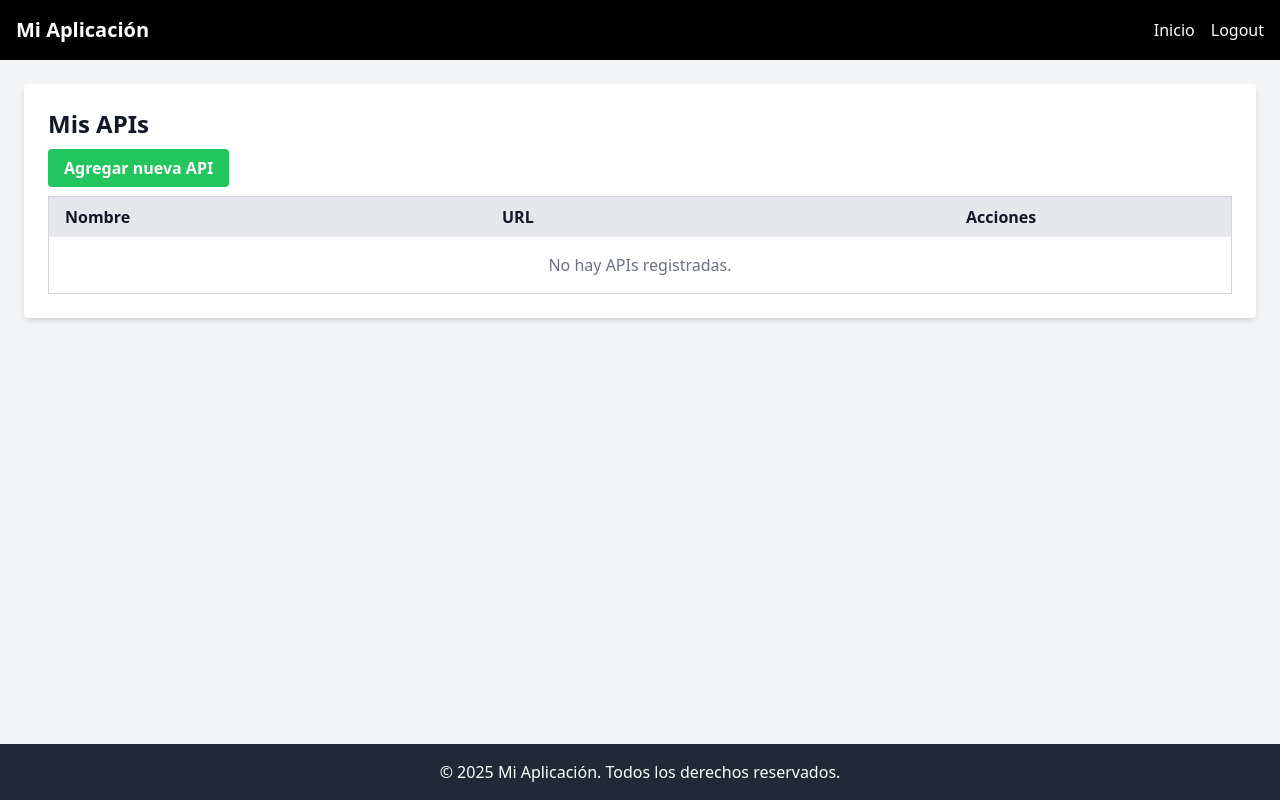
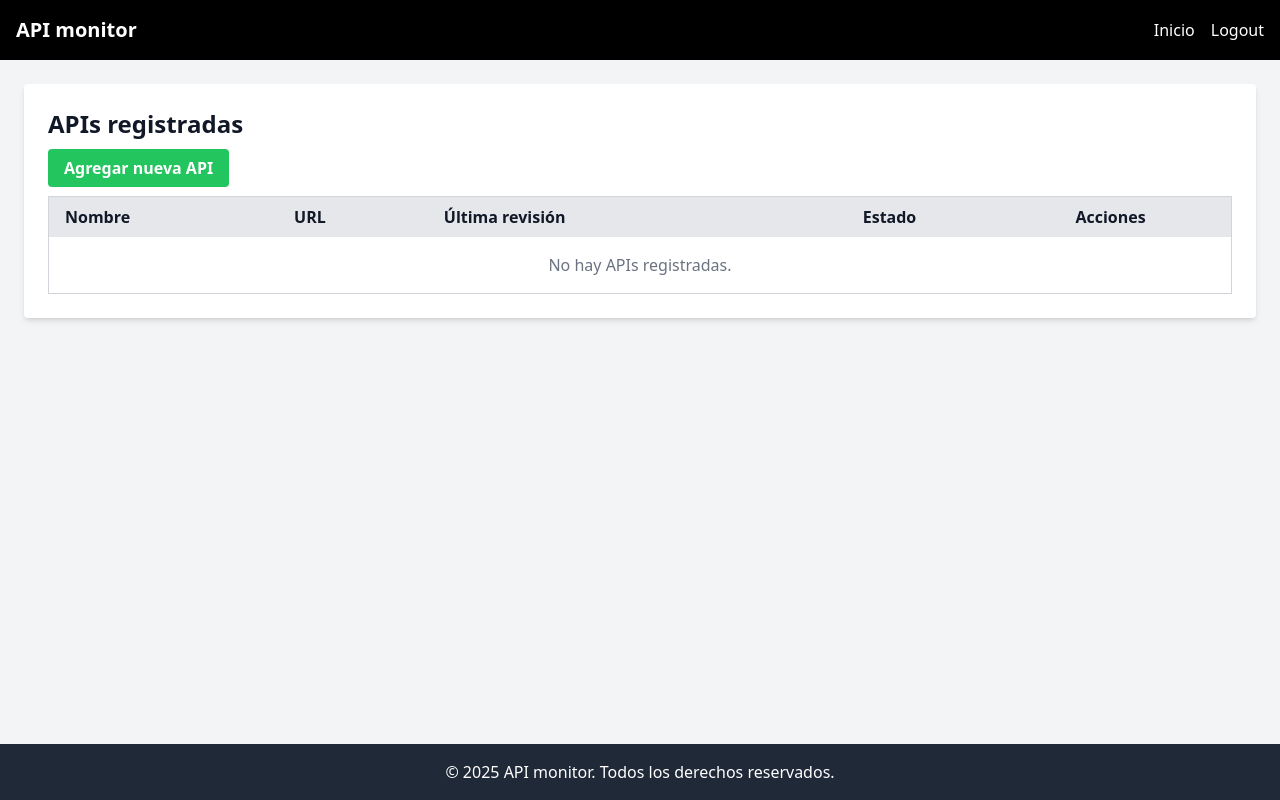
Before and after one commit to Lorddragonist/monitor_aplicaciones, a Django app: page /apis/ in a window 1280 px wide. Run offline with Django 5.2, Linux system fonts and the light colour scheme; the visitor is signed in with stand-in values (Sample User, id 1); data that the repository does not hold is empty; some libraries are stand-ins or nearby versions.

Commit message:
Creating cronjobs

```diff
--- a/api_monitor/cron.py
+++ b/api_monitor/cron.py
@@ -4,7 +4,7 @@ import requests
 from django.utils.timezone import now
 
 class CheckApiStatusCronJob(CronJobBase):
-    RUN_EVERY_MINS = 1440  # Cada 24 horas
+    RUN_EVERY_MINS = 5  # Cada n minutos
 
     schedule = Schedule(run_every_mins=RUN_EVERY_MINS)
     code = 'api_monitor.check_api_status'
--- a/monitor_aplicaciones/settings.py
+++ b/monitor_aplicaciones/settings.py
@@ -129,6 +129,7 @@ INSTALLED_APPS += [
     'users',
     'crispy_forms',
     'crispy_tailwind',
+    'django_cron',
 ]
 
 LOGIN_URL = '/users/login/'  # Página de inicio de sesión
--- a/templates/api_monitor/api_list.html
+++ b/templates/api_monitor/api_list.html
@@ -1,10 +1,10 @@
 {% extends 'base.html' %}
 {% load crispy_forms_tags %}
-{% block title %}API list{% endblock %}
+{% block title %}Lista de APIs{% endblock %}
 
 {% block content %}
 <div class="bg-white p-6 rounded shadow-md">
-    <h2 class="text-2xl font-bold mb-4">Mis APIs</h2>
+    <h2 class="text-2xl font-bold mb-4">APIs registradas</h2>
     <div class="mb-4">
         <a href="{% url 'api_create' %}" class="bg-green-500 hover:bg-green-700 text-white font-bold py-2 px-4 rounded">
             Agregar nueva API
@@ -15,6 +15,8 @@
             <tr>
                 <th class="py-2 px-4 text-left">Nombre</th>
                 <th class="py-2 px-4 text-left">URL</th>
+                <th class="py-2 px-4 text-left">Última revisión</th>
+                <th class="py-2 px-4 text-center">Estado</th>
                 <th class="py-2 px-4 text-center">Acciones</th>
             </tr>
         </thead>
@@ -27,6 +29,14 @@
                         {{ api.url }}
                     </a>
                 </td>
+                <td class="py-2 px-4">{{ api.last_checked|date:"d/m/Y H:i" }}</td>
+                <td class="py-2 px-4 text-center">
+                    {% if api.status %}
+                        <span class="text-green-500 font-bold">Activo</span>
+                    {% else %}
+                        <span class="text-red-500 font-bold">Inactivo</span>
+                    {% endif %}
+                </td>
                 <td class="py-2 px-4 text-center space-x-2">
                     <a href="{% url 'api_update' api.id %}" class="bg-yellow-500 hover:bg-yellow-700 text-white font-bold py-1 px-3 rounded">
                         Editar
@@ -38,7 +48,7 @@
             </tr>
             {% empty %}
             <tr>
-                <td colspan="3" class="py-4 px-4 text-center text-gray-500">
+                <td colspan="5" class="py-4 px-4 text-center text-gray-500">
                     No hay APIs registradas.
                 </td>
             </tr>
--- a/templates/base.html
+++ b/templates/base.html
@@ -9,7 +9,7 @@
 <body class="bg-gray-100 text-gray-900 flex flex-col min-h-screen">
     <header class="bg-black text-white p-4">
         <div class="container mx-auto flex justify-between items-center">
-            <h1 class="text-xl font-bold">Mi Aplicación</h1>
+            <h1 class="text-xl font-bold">API monitor</h1>
             <nav>
                 <ul class="flex space-x-4">
                     {% if user.is_authenticated %}
@@ -27,7 +27,7 @@
         {% block content %}{% endblock %}
     </main>
     <footer class="bg-gray-800 text-white text-center p-4 mt-6">
-        <p>&copy; 2025 Mi Aplicación. Todos los derechos reservados.</p>
+        <p>&copy; 2025 API monitor. Todos los derechos reservados.</p>
     </footer>
 </body>
 </html>
```
Also changed, not shown: api_monitor/admin.py (line endings or trailing spaces).
